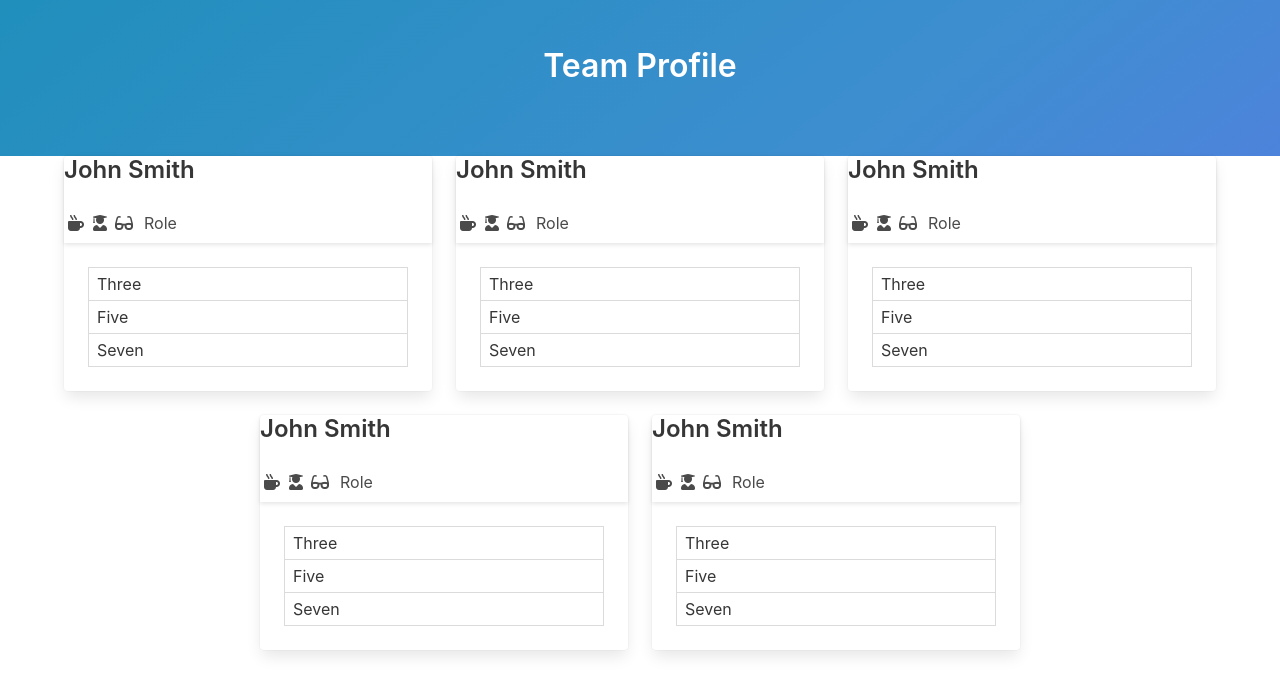
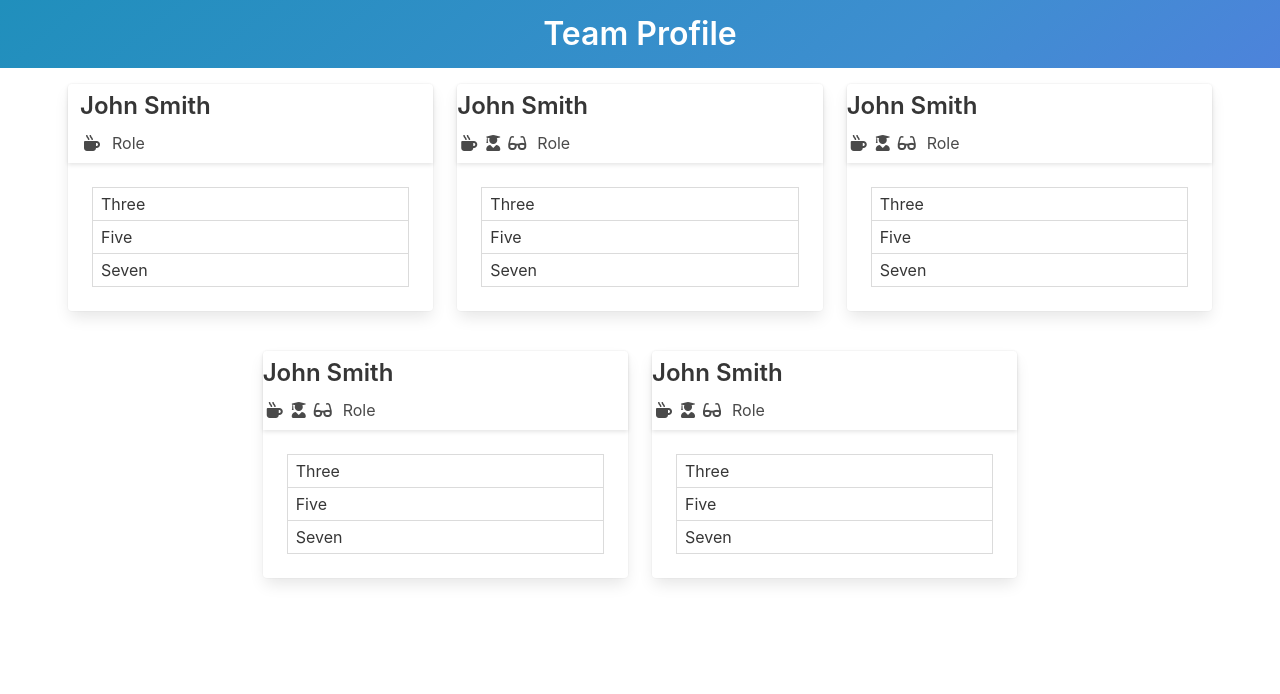
Before and after one commit to moedaaboul/team-profile-generator, a website: page index.html in a window 1280 px wide. Drawn offline with nearby package versions, Linux system fonts and the light colour scheme.

Commit message:
adds margin and styles.css to card template

```diff
--- a/index.html
+++ b/index.html
@@ -16,6 +16,7 @@
       rel="stylesheet"
       href="https://cdn.jsdelivr.net/npm/bulma@0.9.3/css/bulma.min.css"
     />
+    <link rel="stylesheet" href="styles.css" />
   </head>
   <body>
     <section class="hero is-info is-bold">
@@ -28,7 +29,7 @@
         </div>
       </div>
     </section>
-    <section class="container">
+    <section class="container px-1">
       <div
         class="columns is-multiline is-centered cards-container"
         id="sectioncontainer"
@@ -36,16 +37,10 @@
         <div class="column is-4">
           <div class="card">
             <div class="card-header is-flex-direction-column">
-              <p class="title is-4">John Smith</p>
-              <div class="is-flex is-align-items-center mb-2 pt-1">
+              <p class="title is-4 ml-3">John Smith</p>
+              <div class="is-flex is-align-items-center ml-3 mb-2 pt-1">
                 <span class="icon">
                   <i class="fas fa-mug-hot"></i>
-                </span>
-                <span class="icon">
-                  <i class="fas fa-user-graduate"></i>
-                </span>
-                <span class="icon">
-                  <i class="fas fa-glasses"></i>
                 </span>
                 <p class="ml-2">Role</p>
               </div>
--- a/lib/engineer.js
+++ b/lib/engineer.js
@@ -4,12 +4,16 @@ class Engineer extends Employee {
   constructor(name, id, email, github) {
     super(name, id, email);
     this.github = github;
+    this.icon = 'fa-mug-hot';
   }
   getGithub() {
     return this.github;
   }
   getRole() {
     return 'Engineer';
+  }
+  getIcon() {
+    return this.icon;
   }
 }
 
--- a/lib/intern.js
+++ b/lib/intern.js
@@ -4,12 +4,16 @@ class Intern extends Employee {
   constructor(name, id, email, school) {
     super(name, id, email);
     this.school = school;
+    this.icon = 'fa-mug-hot';
   }
   getSchool() {
     return this.school;
   }
   getRole() {
     return 'Intern';
+  }
+  getIcon() {
+    return this.icon;
   }
 }
 
--- a/lib/manager.js
+++ b/lib/manager.js
@@ -4,9 +4,13 @@ class Manager extends Employee {
   constructor(name, id, email, officeNumber) {
     super(name, id, email);
     this.officeNumber = officeNumber;
+    this.icon = 'fa-mug-hot';
   }
   getRole() {
     return 'Manager';
+  }
+  getIcon() {
+    return this.icon;
   }
 }
 
--- /dev/null
+++ b/styles.css
@@ -0,0 +1,12 @@
+.hero-body {
+  padding: 0.5rem;
+}
+
+.title:not(:last-child) {
+  margin-bottom: 0.5rem;
+  margin-top: 0.5rem;
+}
+
+.card {
+  margin-top: 1rem;
+}
```
